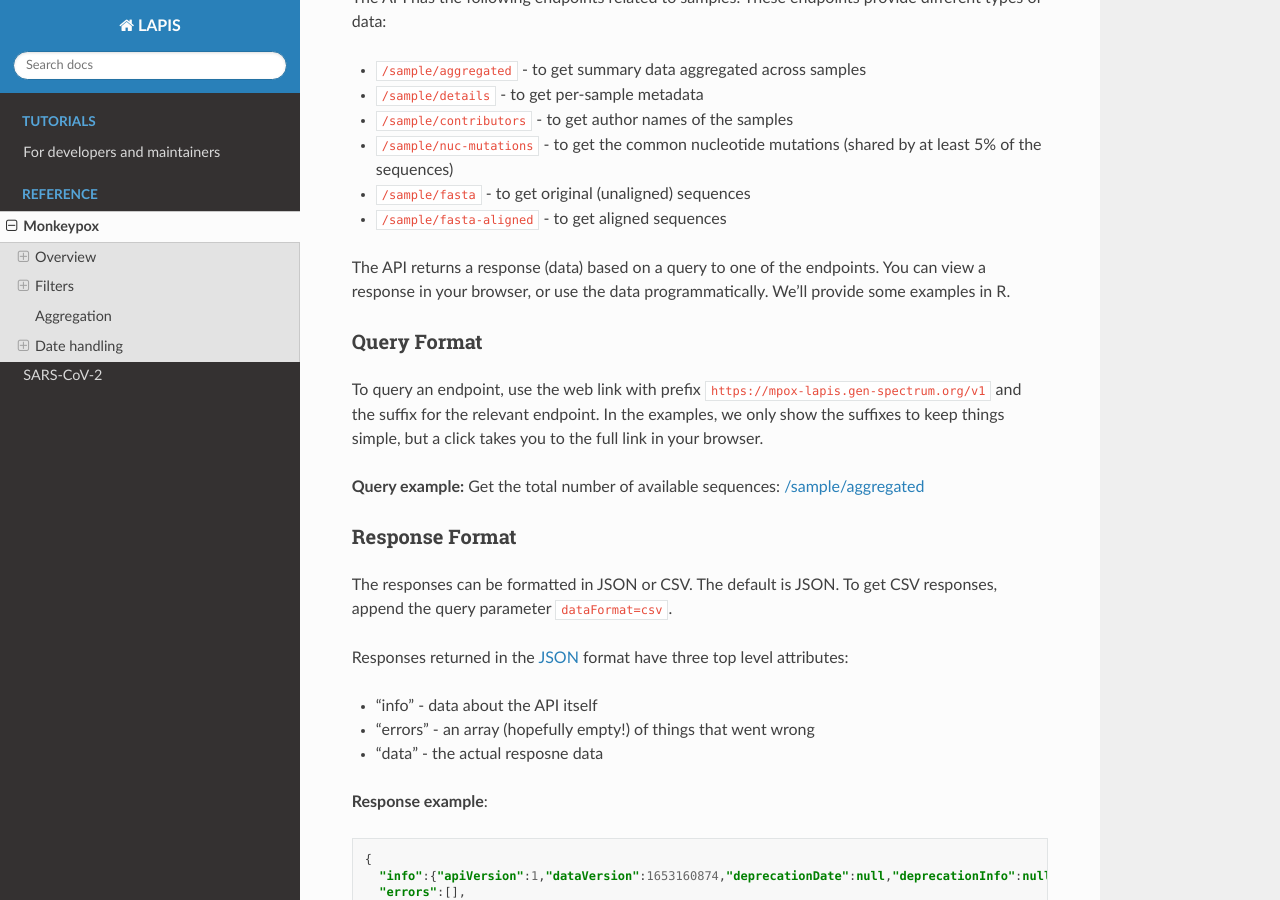
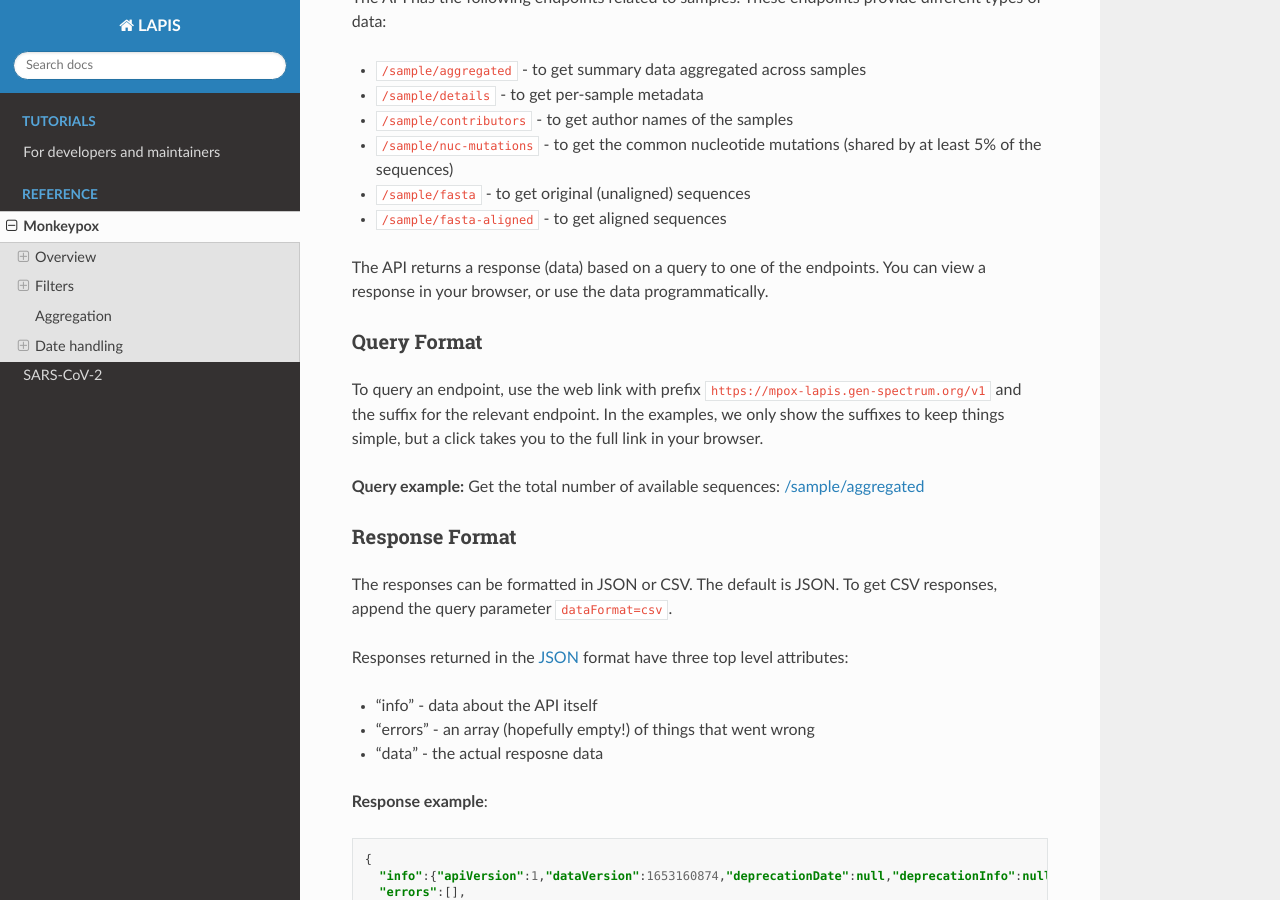
Before and after one commit to GenSpectrum/LAPIS, a Sphinx documentation site: the page built from docs/source/reference/monkeypox.rst, in a window 1280 px wide and 900 px high, scrolled down 302 px. Built offline with Sphinx 7.4.7 and the Read the Docs theme 2.0.0, drawn with Linux system fonts in a browser that asks for light colours.

Commit message:
Remove a sentence from docs

```diff
--- a/docs/source/reference/monkeypox.rst
+++ b/docs/source/reference/monkeypox.rst
@@ -17,7 +17,7 @@ The API has the following endpoints related to samples. These endpoints provide
 - ``/sample/fasta`` - to get original (unaligned) sequences
 - ``/sample/fasta-aligned`` - to get aligned sequences
 
-The API returns a response (data) based on a query to one of the endpoints. You can view a response in your browser, or use the data programmatically. We'll provide some examples in R.
+The API returns a response (data) based on a query to one of the endpoints. You can view a response in your browser, or use the data programmatically.
 
 Query Format
 ~~~~~~~~~~~~
```
